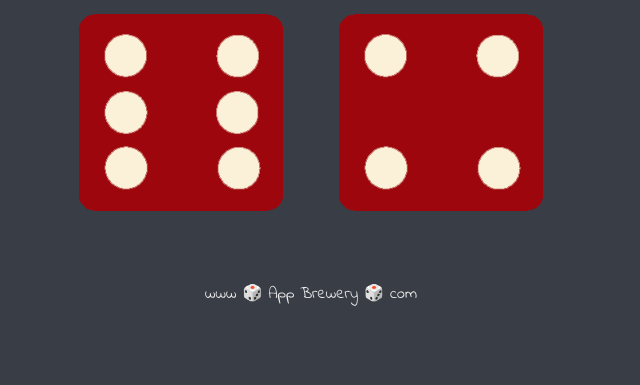
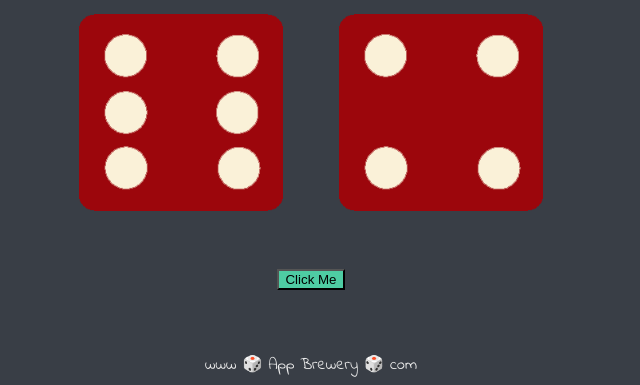
Before and after one commit to XIYANG1018/Dicee-game, a plain HTML site: page index.html in a window 1280 px wide. Shown: the part 481-866 px from the top of the page, without its empty margins (329-969 px from the left). Before the commit the page ends 800 px from the top, so only its background shows below. Drawn offline with Linux system fonts and the light colour scheme.

Commit message:
version 2

```diff
--- a/index.html
+++ b/index.html
@@ -22,7 +22,15 @@
         <img class="img2" src="./images/dice6.png">
       </div>
 
+      <div>
+        <input type="button" onclick="javascript:location.reload();" value="Click Me"></input>
+      </div>
+
+
     </div>
+
+
+
 
 
   </body>
--- a/index.js
+++ b/index.js
@@ -22,3 +22,5 @@ if (randomNumber1 > randomNumber2) {
 } else {
     document.querySelector("h1").innerHTML = "It's a tie!"
 }
+
+document.querySelector("input").style.backgroundColor = "#4ECCA3";
--- a/styles.css
+++ b/styles.css
@@ -39,3 +39,7 @@ footer {
   font-family: 'Indie Flower', cursive;
 
 }
+
+input {
+  margin-top: 50px;
+}
```
